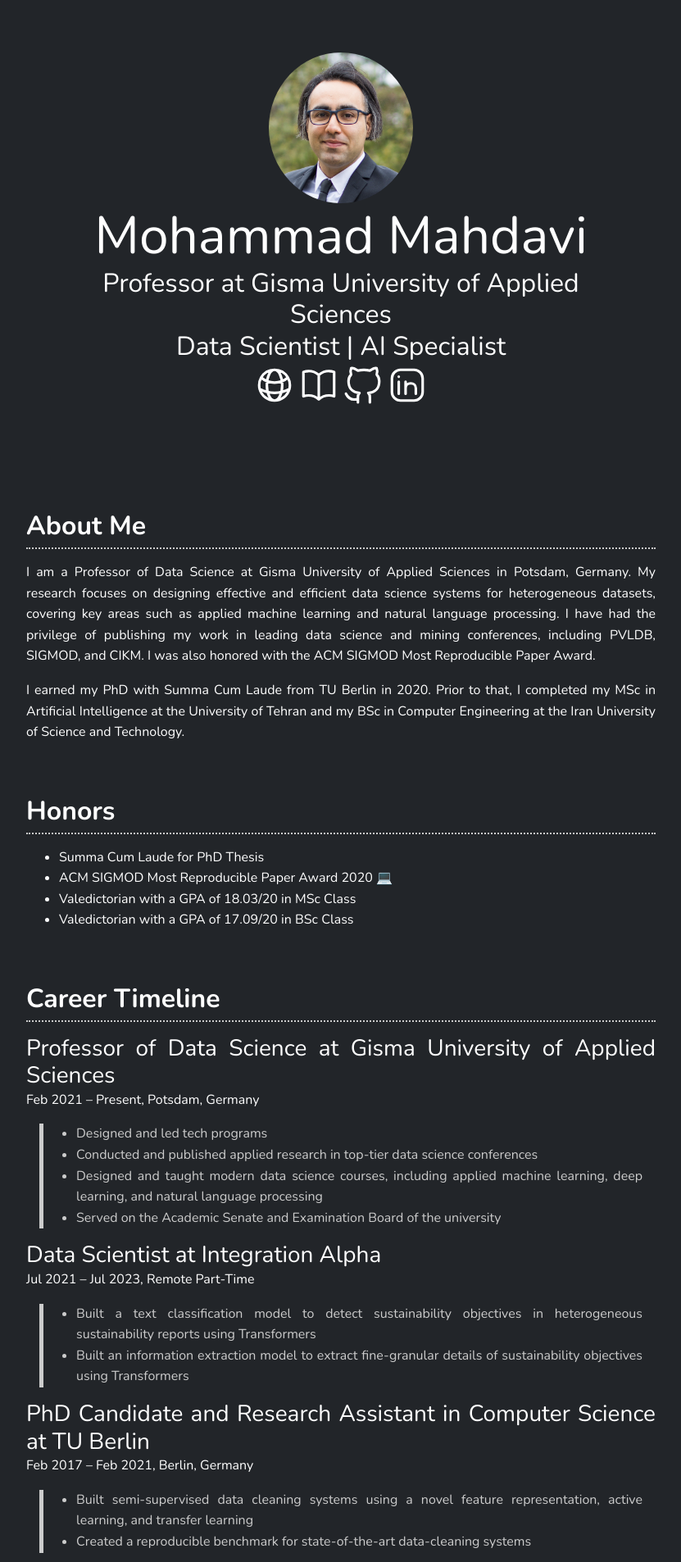
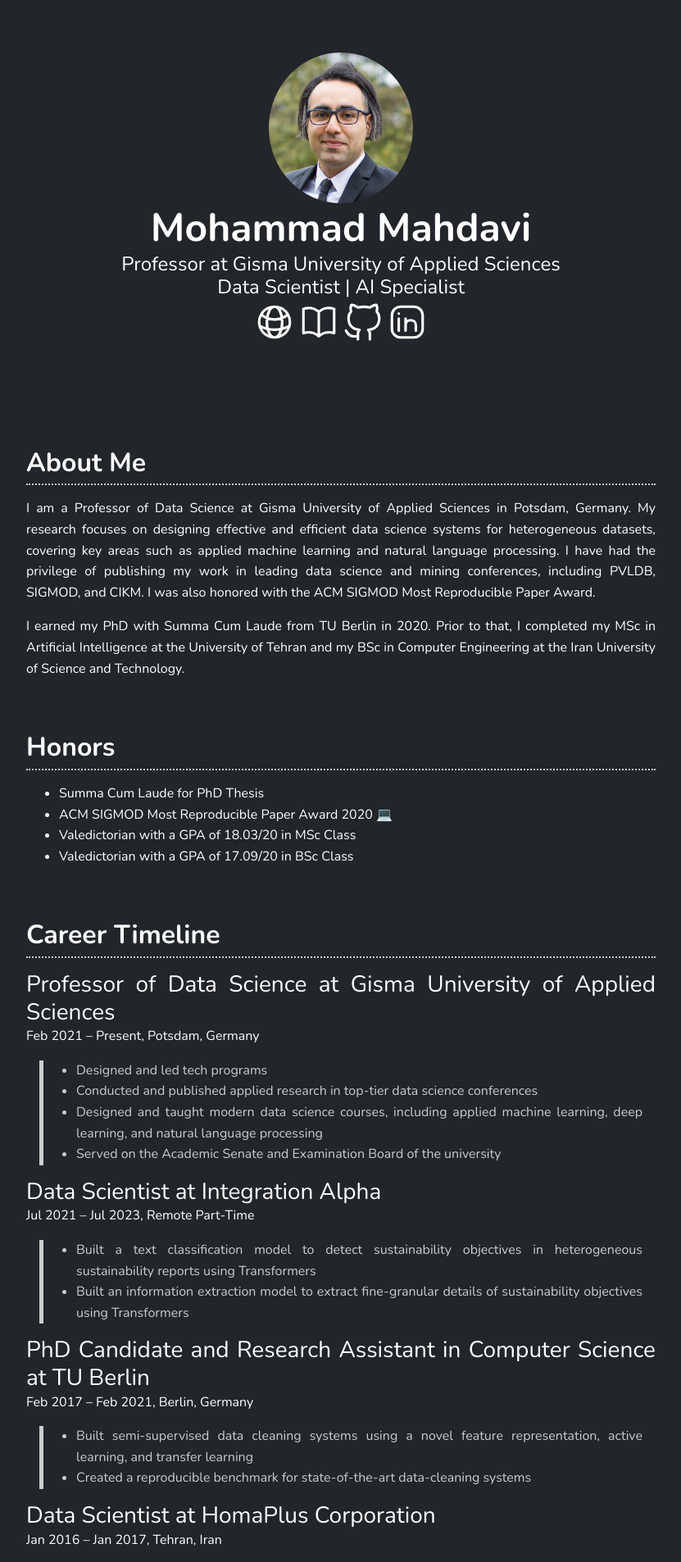
Before and after one commit to sw3do/m-mahdavi.github.io, a Jekyll site: the page built from index.md, in a window 1280 px wide. Shown: the top 1906 px of the page at 82% size, without its empty margins (224-1055 px from the left). Built offline with Jekyll 4.4.1, drawn with Linux system fonts in a browser that asks for light colours.

Commit message:
adjusting the website for mobile devices.

```diff
--- a/assets/css/styles.css
+++ b/assets/css/styles.css
@@ -76,15 +76,15 @@ footer {
 
 .particles-title {
   margin: 0;
-  font-size: 4em;
-  font-weight: 500;
+  font-size: 3em;
+  font-weight: 800;
   white-space: nowrap;
 }
 
 .particles-subtitle {
   margin: 0 0 0.1em 0;
-  font-size: 2em;
-  font-weight: 200;
+  font-size: 1.5em;
+  font-weight: 300;
 }
 
 .icon-style {
```
